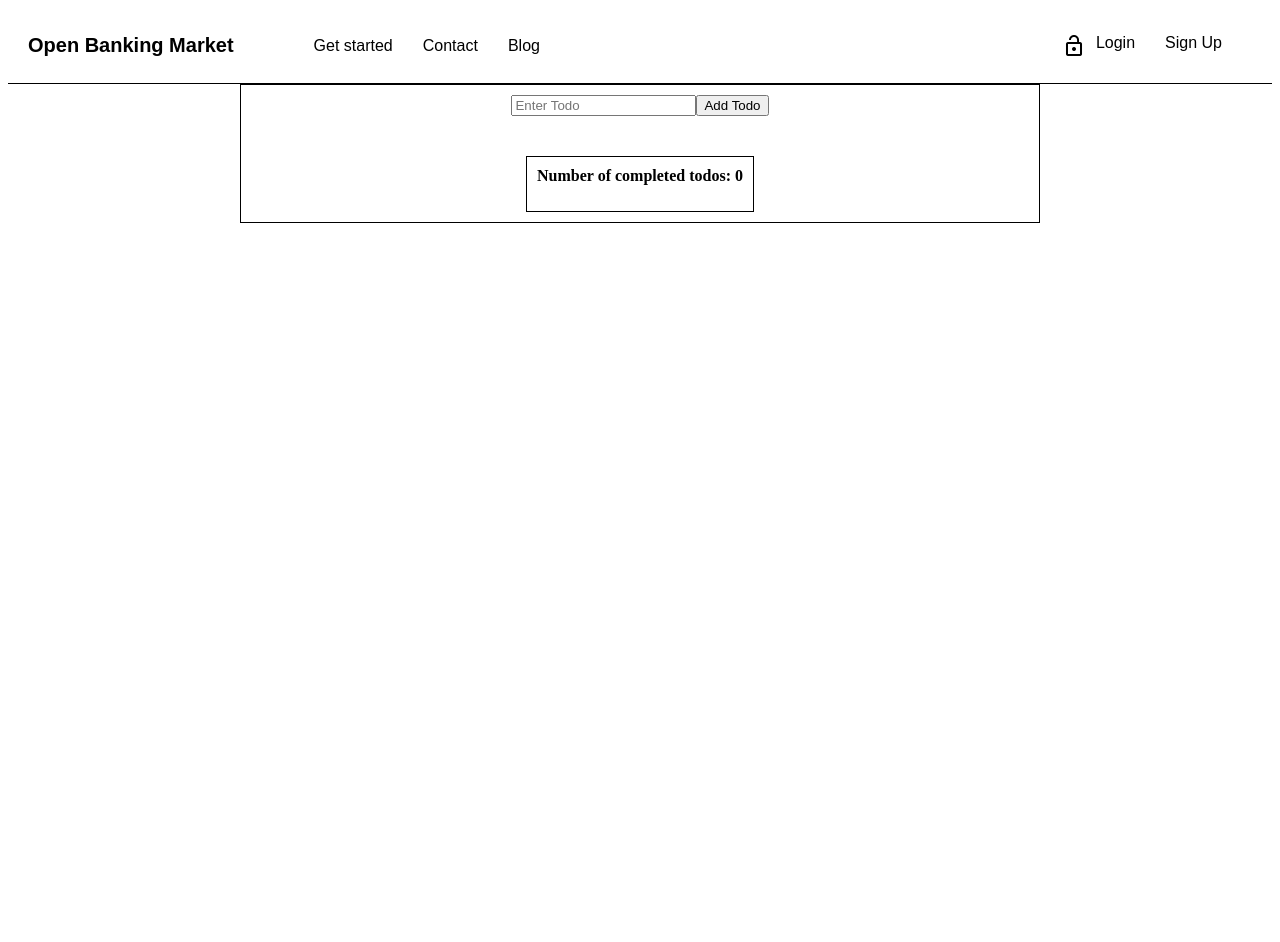
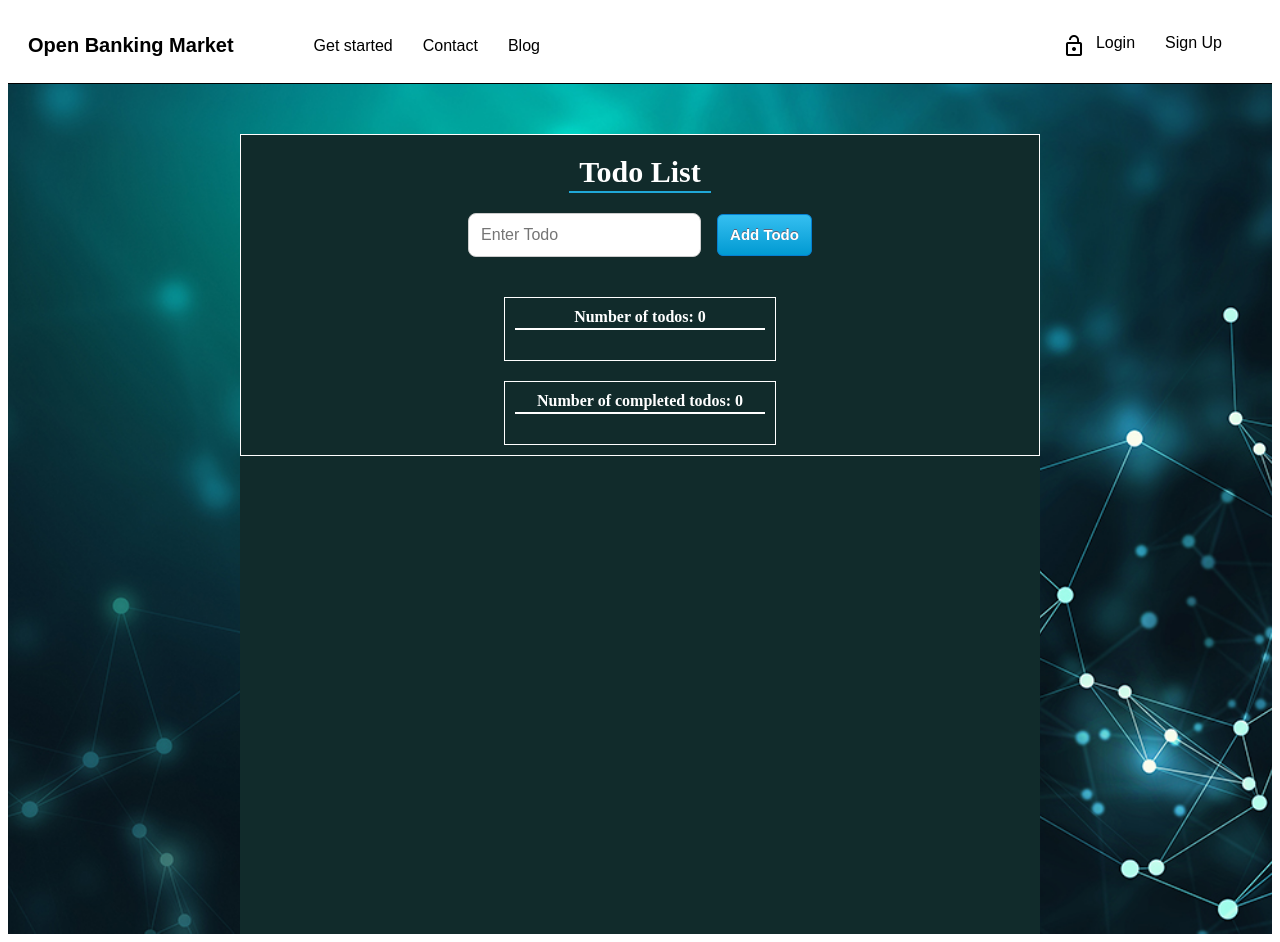
Before and after one commit to MathiasSjoblom-ha-ax/angularTodo, an Angular app: page / in a window 1280 px wide. Before the commit the page ends 800 px from the top, so only its background shows below. Built offline with nearby package versions, Linux system fonts and the light colour scheme.

Commit message:
added some css to the todo list and cleaned some code

```diff
--- a/src/app/app.component.css
+++ b/src/app/app.component.css
@@ -1,3 +1,8 @@
+.container {
+  background-image: url(../public/crosskeyBackground.png);
+  background-size: cover;
+}
+
 /* Navigation bar */
 
 .navigationBar {
@@ -51,18 +56,72 @@
   margin-right: 20px;
 }
 
-.listsContainer {
-  margin: 0 auto;
-  max-width: 800px;
-}
-
 .material-icons {
   cursor: pointer;
 }
 
+/* Top part */
+
+.todoListTopText {
+  font-weight: 700;
+  font-size: 30px;
+  padding: 10px;
+  color: #ffff;
+  border-bottom: 2px solid rgb(32, 168, 216) !important;
+  display: inline-block;
+  padding-bottom: 2px;
+  margin-bottom: 20px;
+}
+
+.todoInput {
+  font-family: Arial;
+  flex-grow: 1;
+  padding: 12px;
+  border-radius: 8px;
+  border: 1px solid #ccc;
+  font-size: 16px;
+  margin-right: 16px;
+  box-sizing: border-box;
+}
+
+.addButton {
+  background:linear-gradient(to bottom, #33bdef 5%, #019ad2 100%);
+  background-color:#33bdef;
+  border-radius:6px;
+  border:1px solid #057fd0;
+  cursor:pointer;
+  color:#ffffff;
+  font-family:Arial;
+  font-size:15px;
+  font-weight:bold;
+  padding:3px 12px;
+  text-decoration:none;
+  text-shadow:0px -1px 0px #5b6178;
+  height: 42px;
+}
+
+.addButton:hover {
+	background:linear-gradient(to bottom, #019ad2 5%, #33bdef 100%);
+	background-color:#019ad2;
+}
+
+.addButton:active {
+	position:relative;
+	top:1px;
+}
+
 /* Todo list container */
 
+.listsContainer {
+  min-height: 100vh;
+  background-color: #112b2b;
+  margin: 0 auto;
+  max-width: 800px;
+  color: #ffff;
+}
+
 .todoListContainer {
+  margin-top: 50px;
   display: flex;
   flex-direction: column;
   align-items: center;
@@ -71,6 +130,9 @@
 
 .formDiv {
   margin-bottom: 20px;
+  display: flex;
+  justify-content: center;
+  align-items: center;
 }
 
 /* Shared css */
@@ -78,11 +140,13 @@
 .todosList,
 .completedTodosList {
   margin-top: 20px;
+  border-bottom: 1px solid #ffff;
 }
 
 .todoListContainer,
-.completedTodosList {
-  border: 1px solid black;
+.completedTodosList,
+.todosList {
+  border: 1px solid #ffff;
   padding: 10px;
 }
 
@@ -90,8 +154,18 @@
 
 .completedTodosText {
   font-weight: bold;
+  display: flex;
+  justify-content: center;
+  align-items: center;
+  border-bottom: 2px solid #ffff;
+  padding-bottom: 2px;
+  margin-bottom: 20px;
 }
 
 button {
   margin-left: 5px;
 }
+
+.completedTodosList {
+  width: 250px;
+}
--- a/src/app/app.component.html
+++ b/src/app/app.component.html
@@ -22,14 +22,16 @@
   </div>
   <div class="listsContainer">
     <div class="todoListContainer">
+      <a class="todoListTopText">Todo List</a>
         <div class="formDiv">
           <form (ngSubmit)="addTodo()">
-            <input name="todoText" [(ngModel)]="todoText" placeholder="Enter Todo" maxlength="25">
-            <input type="submit" value="Add Todo">
+            <input class="todoInput" name="todoText" [(ngModel)]="todoText" placeholder="Enter Todo" maxlength="25">
+            <input type="submit" value="Add Todo" class="addButton">
           </form>
         </div>
         <div class="listDiv">
           <div class="todosList">
+            <span class="completedTodosText">Number of todos: {{todos.length}}</span>
             <ul>
               <li *ngFor="let todo of todos; let index = index">
                 {{ todo.contentText }}
@@ -41,7 +43,7 @@
           <div class="completedTodosList">
             <span class="completedTodosText">Number of completed todos: {{completedTodos.length}}</span>
             <ul>
-              <li *ngFor="let todo of completedTodos; let index = index">
+              <li class="compListItems" *ngFor="let todo of completedTodos; let index = index">
                 {{ todo.contentText }}
                 <i class="material-icons" (click)="removeCompleted(index)">delete</i>
               </li>
--- a/src/app/app.component.ts
+++ b/src/app/app.component.ts
@@ -19,7 +19,7 @@ export class TodoComponent implements OnInit{
   addTodo() {
     if(this.todoText.length != 0) {
       const newTodo = new Todo(this.todoText, false);
-      this.todos.push(newTodo);
+      this.todos.unshift(newTodo);
       localStorage.setItem('todos', JSON.stringify(this.todos));
     } else {
       alert("Please enter a valid todo!");
@@ -36,12 +36,13 @@ export class TodoComponent implements OnInit{
   //Moves it from the todos array to the completedTodos array and updates local storage
   doneTodo(index: number) {
     this.todos[index].isDone = true;
-    this.completedTodos.push(this.todos[index]);
+    this.completedTodos.unshift(this.todos[index]);
     this.todos.splice(index, 1);
     localStorage.setItem('completedtodos', JSON.stringify(this.completedTodos));
     localStorage.setItem('todos', JSON.stringify(this.todos));
   }
 
+  //Removes an item from the completedTodos array at the params index
   removeCompleted(index: number) {
     this.completedTodos.splice(index, 1);
     localStorage.setItem('completedtodos', JSON.stringify(this.completedTodos));
```
Also changed, not shown: src/public/background.png (added), src/public/crosskeyBackground.png (added).
